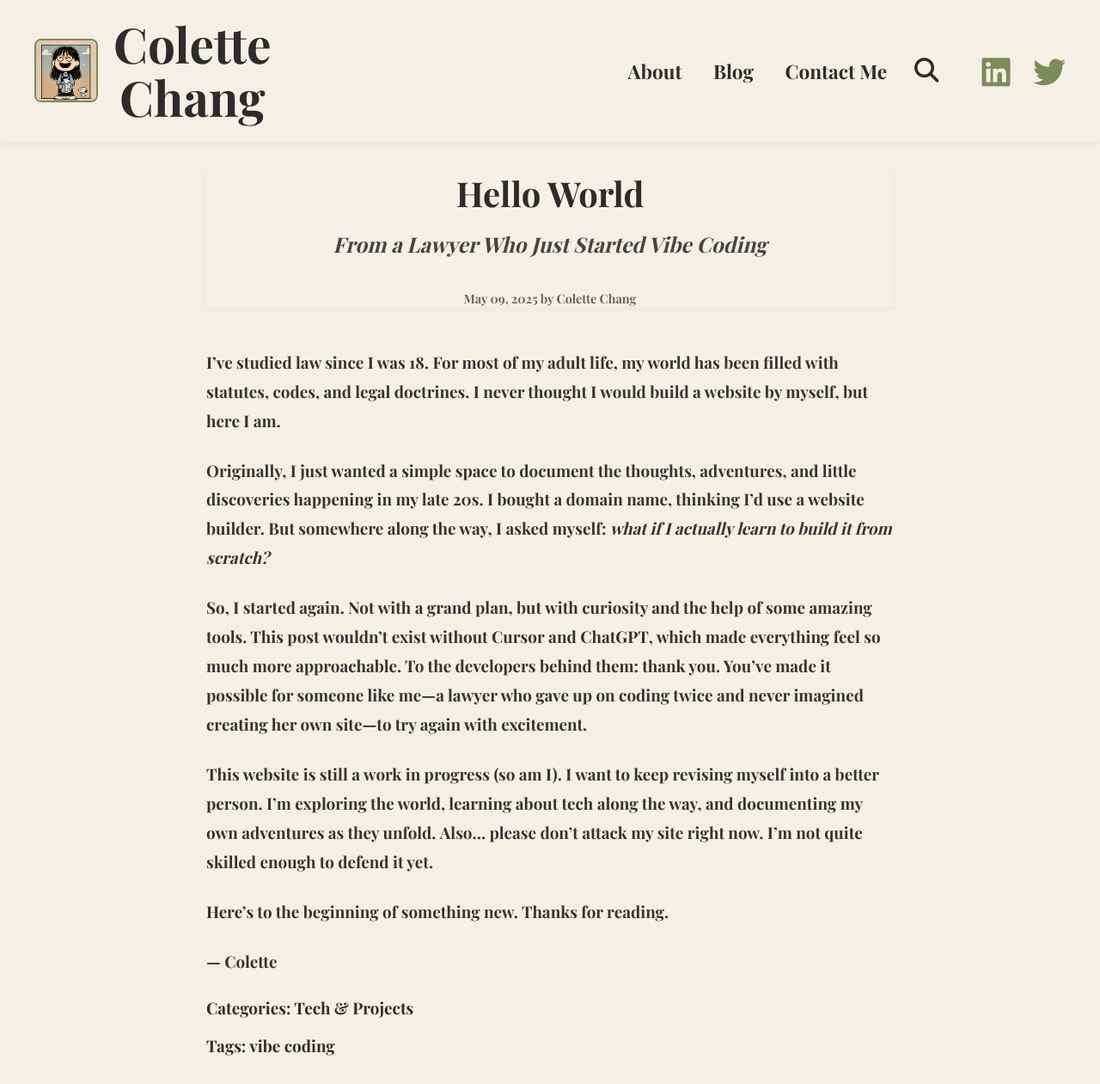
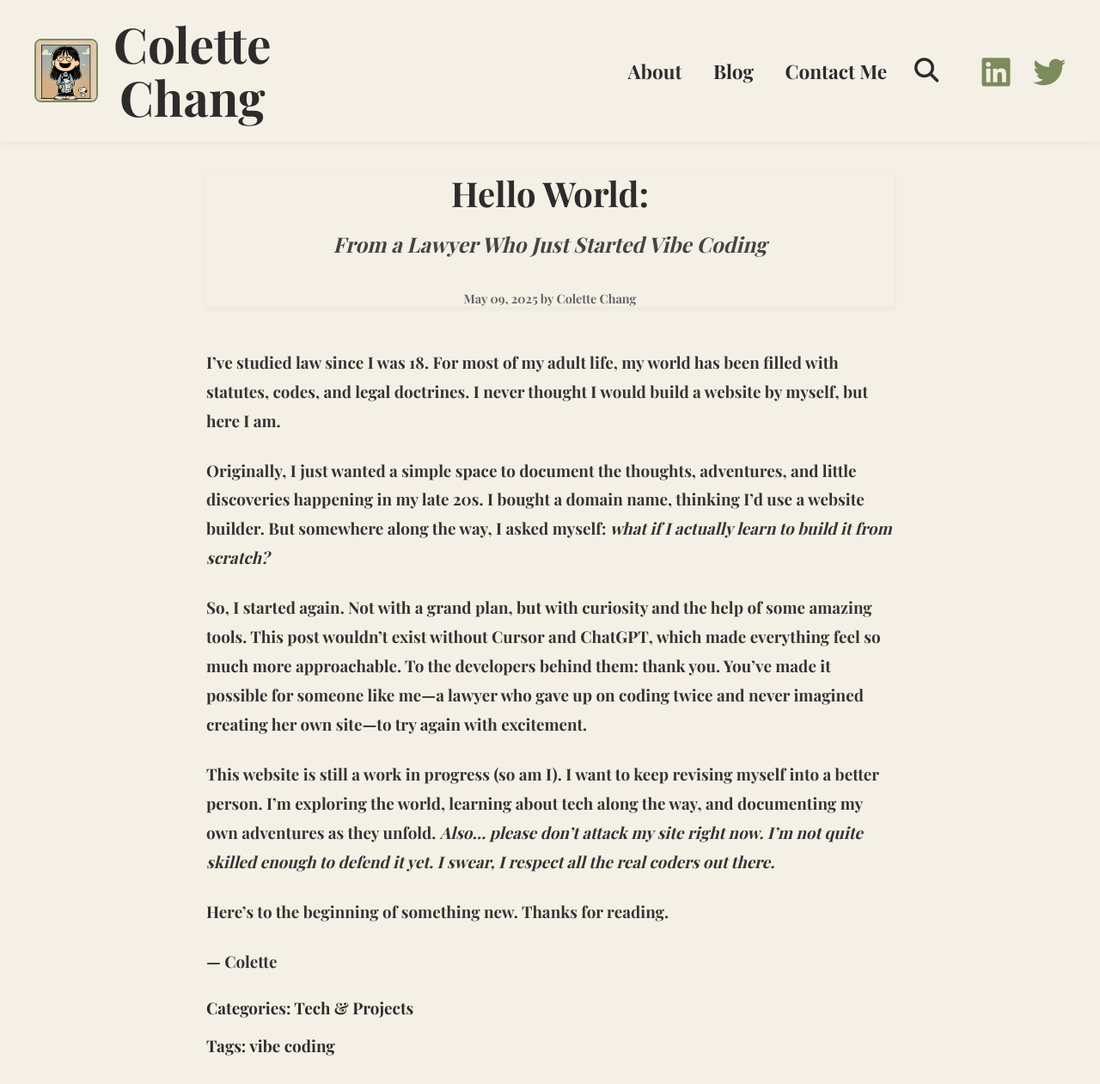
Before and after one commit to ColetteChang/colettechang.github.io, a Jekyll site: the page built from _posts/2025-05-09-Hello-World.md, in a window 1280 px wide. Shown: the whole page at 86% size. Built offline with Jekyll 4.4.1, drawn with Linux system fonts in a browser that asks for light colours.

Commit message:
Update Hello World post content and metadata

```diff
--- a/_posts/2025-05-09-Hello-World.md
+++ b/_posts/2025-05-09-Hello-World.md
@@ -1,6 +1,6 @@
 ---
 layout: post
-title: "Hello World"
+title: "Hello World:"
 subtitle: "From a Lawyer Who Just Started Vibe Coding"
 date: 2025-05-09
 author: Colette Chang
@@ -14,7 +14,7 @@ Originally, I just wanted a simple space to document the thoughts, adventures, a
 So, I started again. Not with a grand plan, but with curiosity and the help of some amazing tools. This post wouldn't exist without **Cursor** and **ChatGPT**, which made everything feel so much more approachable. To the developers behind them: thank you. You've made it possible for someone like me—a lawyer who gave up on coding twice and never imagined creating her own site—to try again with excitement.
 
 This website is still a work in progress (so am I). I want to keep revising myself into a better person. I'm exploring the world, learning about tech along the way, and documenting my own adventures as they unfold.
-**Also... please don't attack my site right now. I'm not quite skilled enough to defend it yet.**
+*Also... please don't attack my site right now. I'm not quite skilled enough to defend it yet. I swear, I respect all the real coders out there.*
 
 Here's to the beginning of something new. Thanks for reading.
 
```
